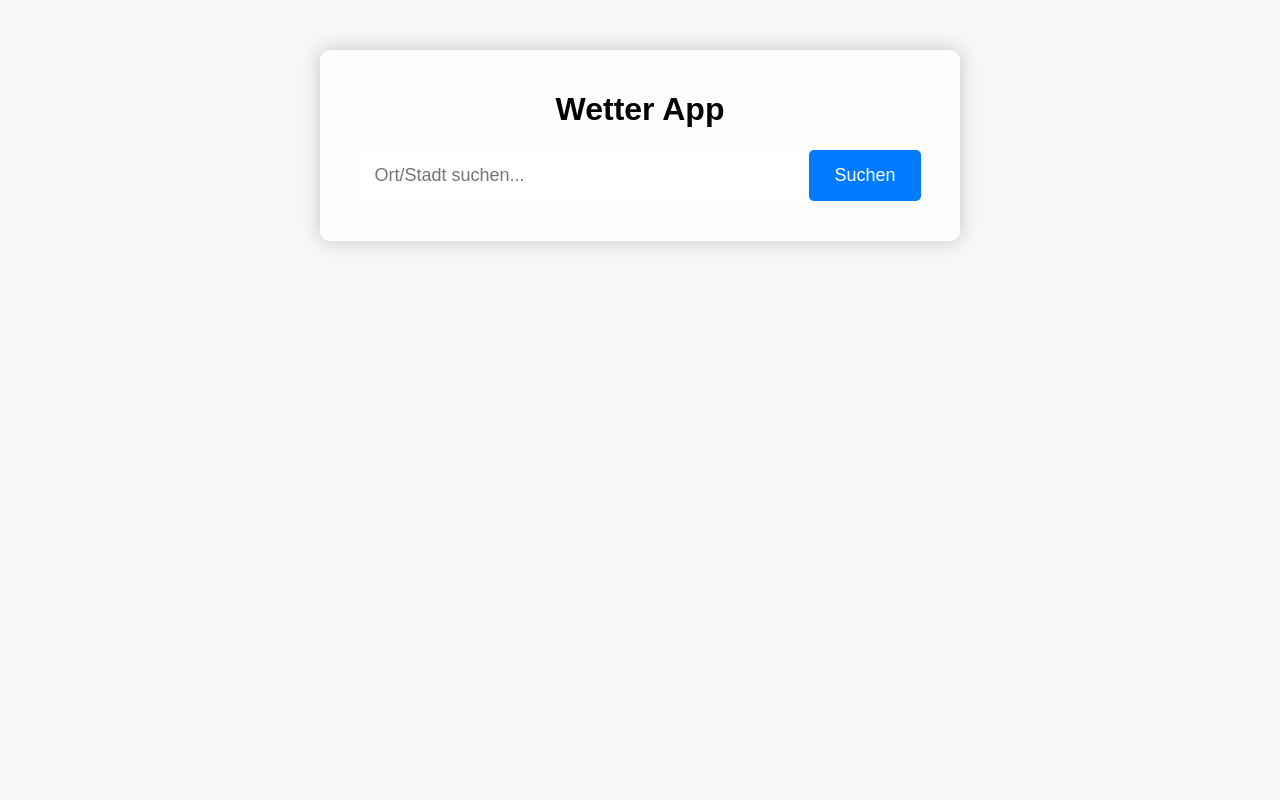
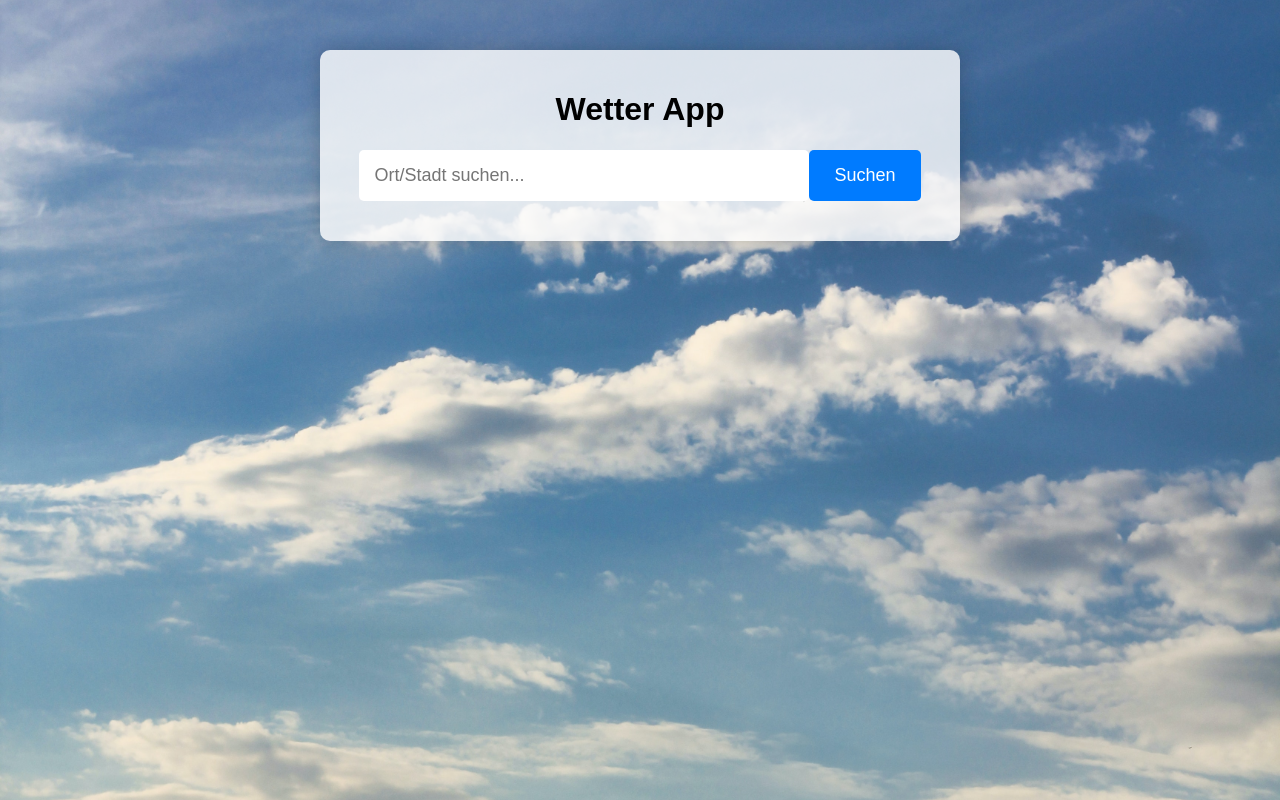
Before and after one commit to AmmarAtGitHub/weather-app, a plain HTML site: page index.html in a window 1280 px wide. Drawn offline with Linux system fonts and the light colour scheme.

Commit message:
Update style.css

```diff
--- a/style.css
+++ b/style.css
@@ -2,7 +2,7 @@ body {
     margin: 0;
     font-family: "Montserrat", sans-serif;
     background-color: #f7f7f7;
-    background-image: url('./images/background_sky.jpg');
+    background-image: url('background_sky.jpg');
     background-repeat: no-repeat;
     background-attachment: fixed;
     background-position: center;
```
